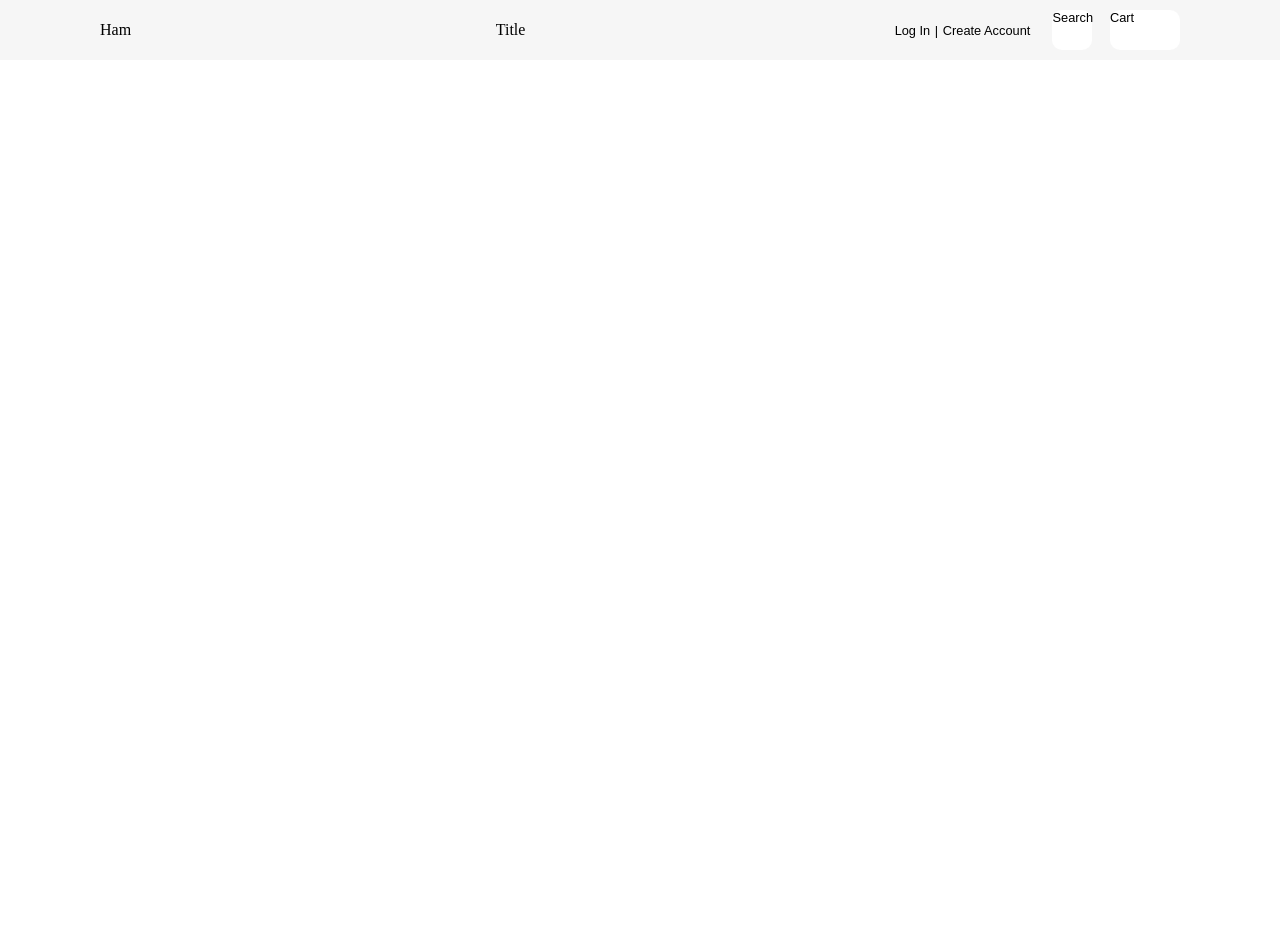
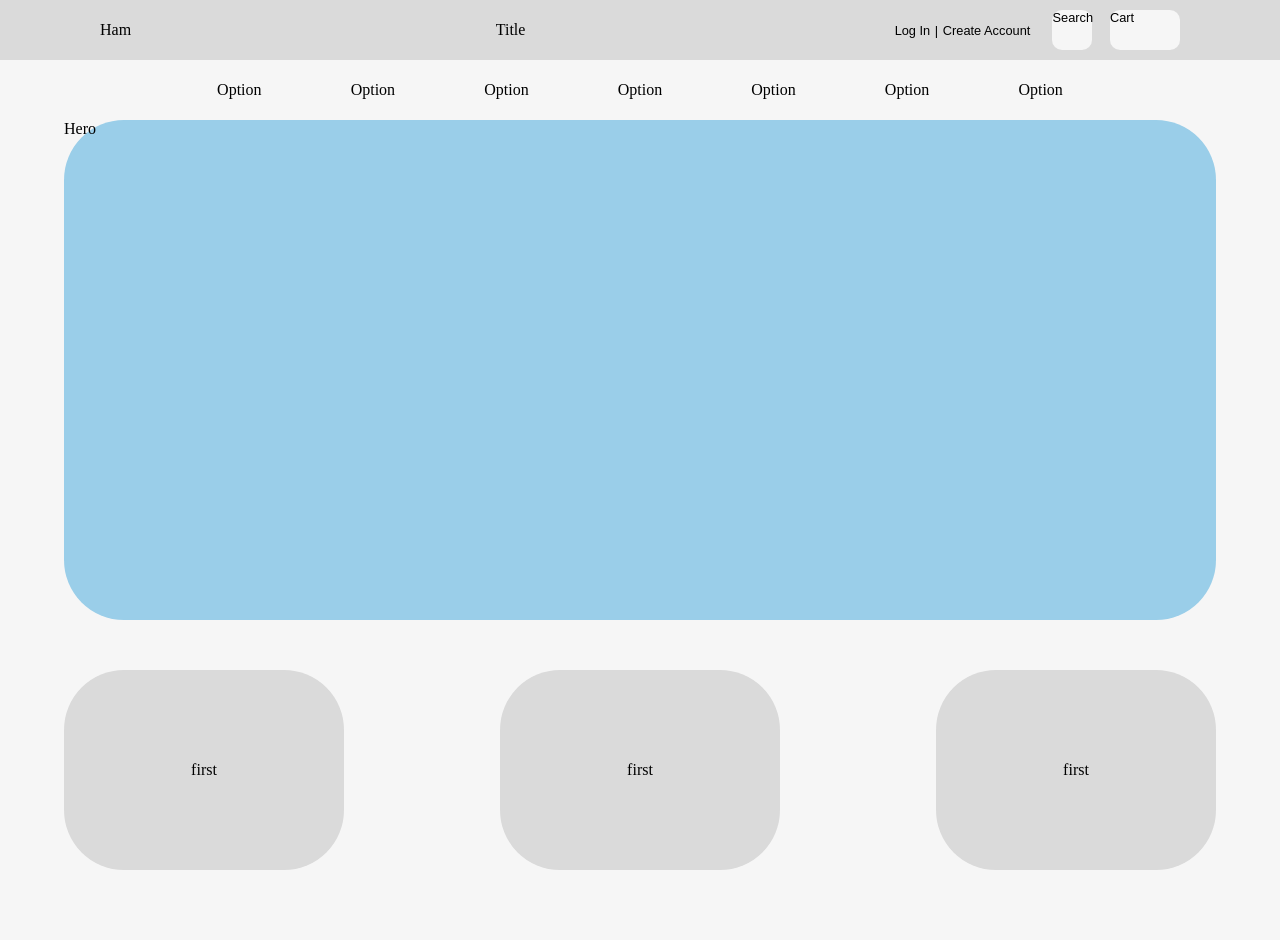
Before and after one commit to sblevins-dev/PremierSite, a React (Create React App) app in the folder frontend/: page / in a window 1280 px wide. Shown: the top 940 px of the page. Before the commit the page ends 800 px from the top, so only its background shows below. Built offline with nearby package versions, Linux system fonts and the light colour scheme.

Commit message:
added home page

```diff
--- a/frontend/src/App.js
+++ b/frontend/src/App.js
@@ -1,10 +1,12 @@
 import './css/nav.css';
 import { Nav } from './components/Nav'
+import { Home } from './components/Home'
 
 function App() {
   return (
     <div className="App">
       <Nav />
+      <Home />
     </div>
   );
 }
--- /dev/null
+++ b/frontend/src/components/Home.js
@@ -0,0 +1,33 @@
+import "../css/home.css";
+import { ProductCard } from "./ProductCard";
+
+export const Home = () => {
+  let myArr = [1, 2, 3, 4, 5, 6, 7, 8, 9, 10, 11, 12];
+  return (
+    <div className="home-container">
+      <div className="categories-wrapper">
+        <span>Option</span>
+        <span>Option</span>
+        <span>Option</span>
+        <span>Option</span>
+        <span>Option</span>
+        <span>Option</span>
+        <span>Option</span>
+      </div>
+      <div className="hero">Hero</div>
+      <div className="featured-wrapper">
+        <div className="first">first</div>
+        <div className="second">first</div>
+        <div className="third">first</div>
+      </div>
+      <div className="sample-products-wrapper">
+        {myArr.map((num) => (
+          <ProductCard key={num} data={num} />
+        ))}
+      </div>
+      <div className="featured-product-wrapper">
+
+      </div>
+    </div>
+  );
+};
--- /dev/null
+++ b/frontend/src/components/ProductCard.js
@@ -0,0 +1,13 @@
+import "../css/productCard.css";
+
+export const ProductCard = ({ data }) => {
+  return (
+    <div className="product-card-wrapper">
+      <div className="product-card">{data}</div>
+      <div className="product-details">
+        <div className="product-name">Name</div>
+        <div className="product-price">$0</div>
+      </div>
+    </div>
+  );
+};
--- /dev/null
+++ b/frontend/src/components/Products.js
@@ -0,0 +1,6 @@
+
+export const Products = () => {
+  return (
+    <div>Products</div>
+  )
+}
--- /dev/null
+++ b/frontend/src/css/home.css
@@ -0,0 +1,57 @@
+.home-container {
+    min-height: 100vh;
+    height: 100%;
+    width: 100%;
+    background-color: var(--primary-color);
+    padding-top: 60px;
+}
+
+.categories-wrapper {
+    height: 60px;
+    width: 80%;
+    margin: auto;
+    display: flex;
+    align-items: center;
+    justify-content: space-evenly;
+}
+
+.hero {
+    height: 500px;
+    width: 90%;
+    margin: auto;
+    background-color: rgb(154, 206, 233);
+    border-radius: 60px;
+}
+
+.featured-wrapper {
+    height: 200px;
+    width: 90%;
+    margin: auto;
+    margin-top: 50px;
+    display: flex;
+    justify-content: space-between;
+}
+
+.featured-wrapper div {
+    height: 100%;
+    width: 280px;
+    display: flex;
+    align-items: center;
+    justify-content: center;
+    background-color: var(--nav-color);
+    border-radius: 60px;
+}
+
+.sample-products-wrapper {
+    height: 100%;
+    width: 90%;
+    margin: 50px auto;
+    display: flex;
+    flex-wrap: wrap;
+    justify-content: center;
+}
+
+.featured-product-wrapper {
+    height: 500px;
+    background-color: aliceblue;
+}
--- a/frontend/src/css/index.css
+++ b/frontend/src/css/index.css
@@ -3,3 +3,10 @@
   margin: 0;
   box-sizing: border-box;
 }
+
+html, body, #root {
+  scroll-behavior: smooth;
+  --nav-color: #dadada;
+  --primary-color: #F6F6F6;
+  --gray-font: rgb(90, 90, 90);
+}
--- a/frontend/src/css/nav.css
+++ b/frontend/src/css/nav.css
@@ -6,7 +6,7 @@
     display: flex;
     align-items: center;
     justify-content: space-between;
-    background-color: #F6F6F6;
+    background-color: var(--nav-color);
 }
 
 .option-wrapper {
@@ -26,14 +26,14 @@
 }
 
 .search-box {
-    background-color: #FFF;
+    background-color: var(--primary-color);
     width: 40px;
     height: 40px;
     border-radius: 10px;
 }
 
 .cart-on-nav {
-    background-color: #FFF;
+    background-color: var(--primary-color);
     height: 40px;
     width: 70px;
     border-radius: 10px;
--- /dev/null
+++ b/frontend/src/css/productCard.css
@@ -0,0 +1,30 @@
+.product-card-wrapper {
+    height: 385px;
+    display: flex;
+    flex-direction: column;
+    justify-content: space-evenly;
+    font-family: Arial, Helvetica, sans-serif;
+}
+
+.product-card {
+    height: 300px;
+    width: 243px;
+    background-color: #FFF;
+    border-radius: 10px;
+    margin: 20px;
+    border-radius: 60px;
+}
+
+.product-details {
+    margin-left: 25px;
+}
+
+.product-name {
+    margin-bottom: 5px;
+    color: var(--gray-font);
+}
+
+.product-price {
+    font-weight: 700;
+    font-size: 1.5rem;
+}
```
Also changed, not shown: frontend/src/css/products.css (added).
